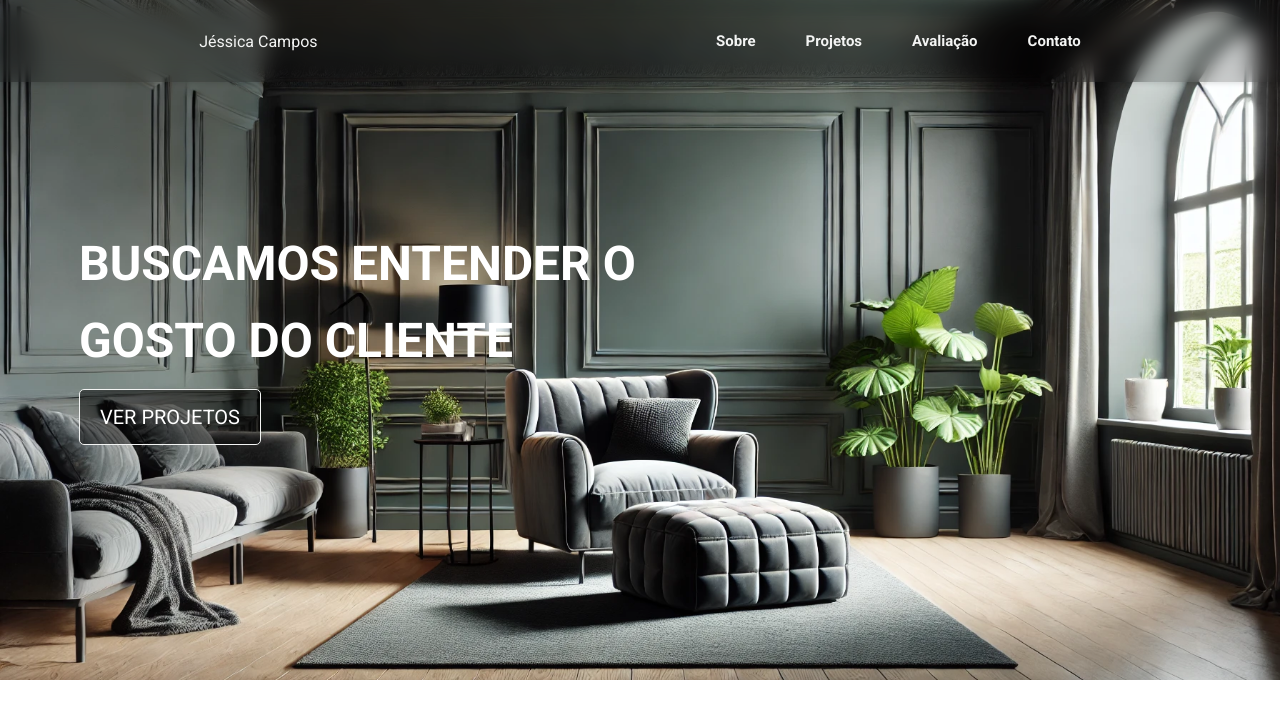
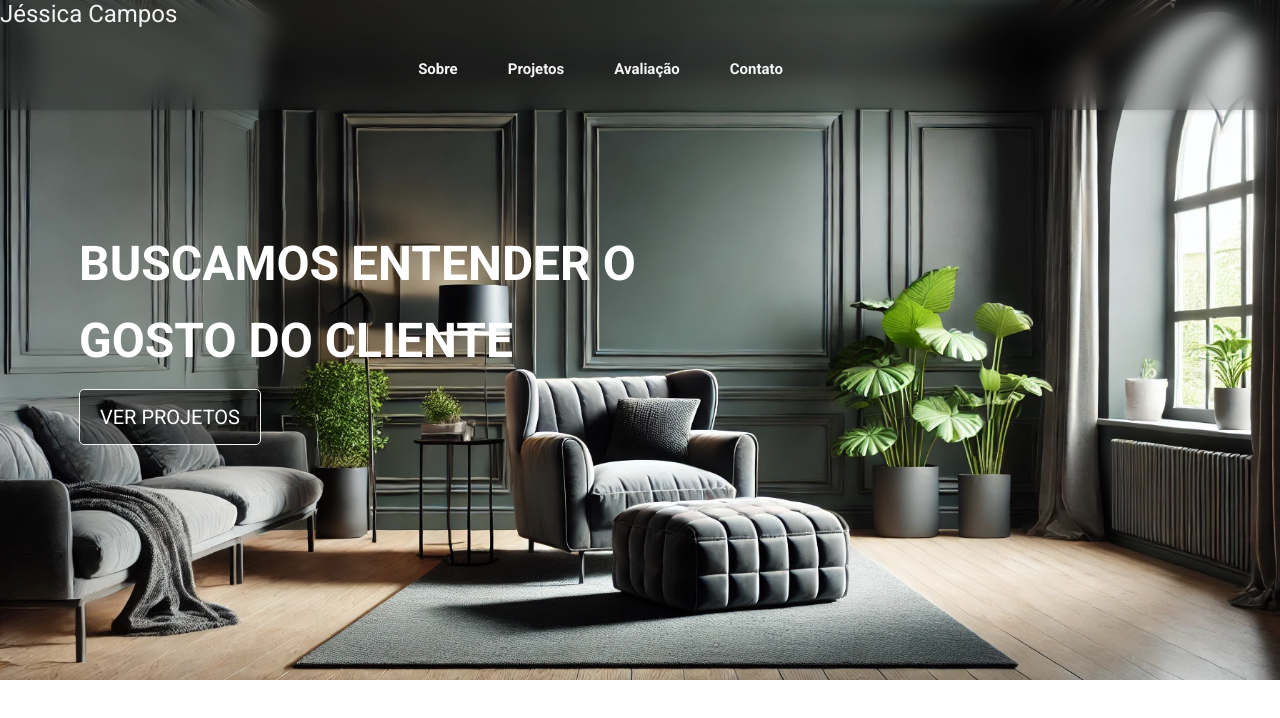
Before and after one commit to eetecnology/J-ssicaArq, a React (Vite) app: page / in a window 1280 px wide. Shown: the top 718 px of the page. Built offline with nearby package versions, Linux system fonts and the light colour scheme.

Commit message:
alteração de font-size

```diff
--- a/src/components/Header.jsx
+++ b/src/components/Header.jsx
@@ -12,10 +12,10 @@ export default function Header() {
 
   return (
     <header className={styles.header}>
-      <div className={styles.menu}>
-        <div className={styles.logo}>
+      <div className={styles.logo}>
           Jéssica Campos
         </div>
+        <div className={styles.menu}>
         <nav className={styles.navbar}>
           <ul>
             <li><a href="#about">Sobre</a></li>
@@ -25,7 +25,7 @@ export default function Header() {
           </ul>
         </nav>
         <button onClick={toggleMenu} className={styles.buttonMenu}>
-          {menuOpen? <BurguerMenuClose className={styles.burgerMenu} /> : <BurguerMenu className={styles.burgerMenuClose} />}
+          {menuOpen? <BurguerMenuClose size={15} className={styles.burgerMenu} /> : <BurguerMenu size={15} className={styles.burgerMenuClose} />}
         </button>
         {<nav className={`${styles.navbarMobile} ${menuOpen ? styles.menuOpen : ''}`}>
           <ul>
--- a/src/components/Header.module.css
+++ b/src/components/Header.module.css
@@ -2,7 +2,6 @@
   position: fixed;
   top: 0;
   left: 0;
-  max-width: 1440px;
   width: 100%;
   margin: 0 auto;
   background-color: rgba(0, 0, 0, 0.2);
@@ -21,11 +20,18 @@
 
 .logo {
   color: #f3f4f3;
+  font-size: 1.5rem;
 }
 
 .navbar ul {
   display: flex;
   gap: 50px;
+}
+
+.navbar {
+  display: flex;
+  justify-content: flex-end;
+  margin-right: 79px;
 }
 
 .navbar li {
```
